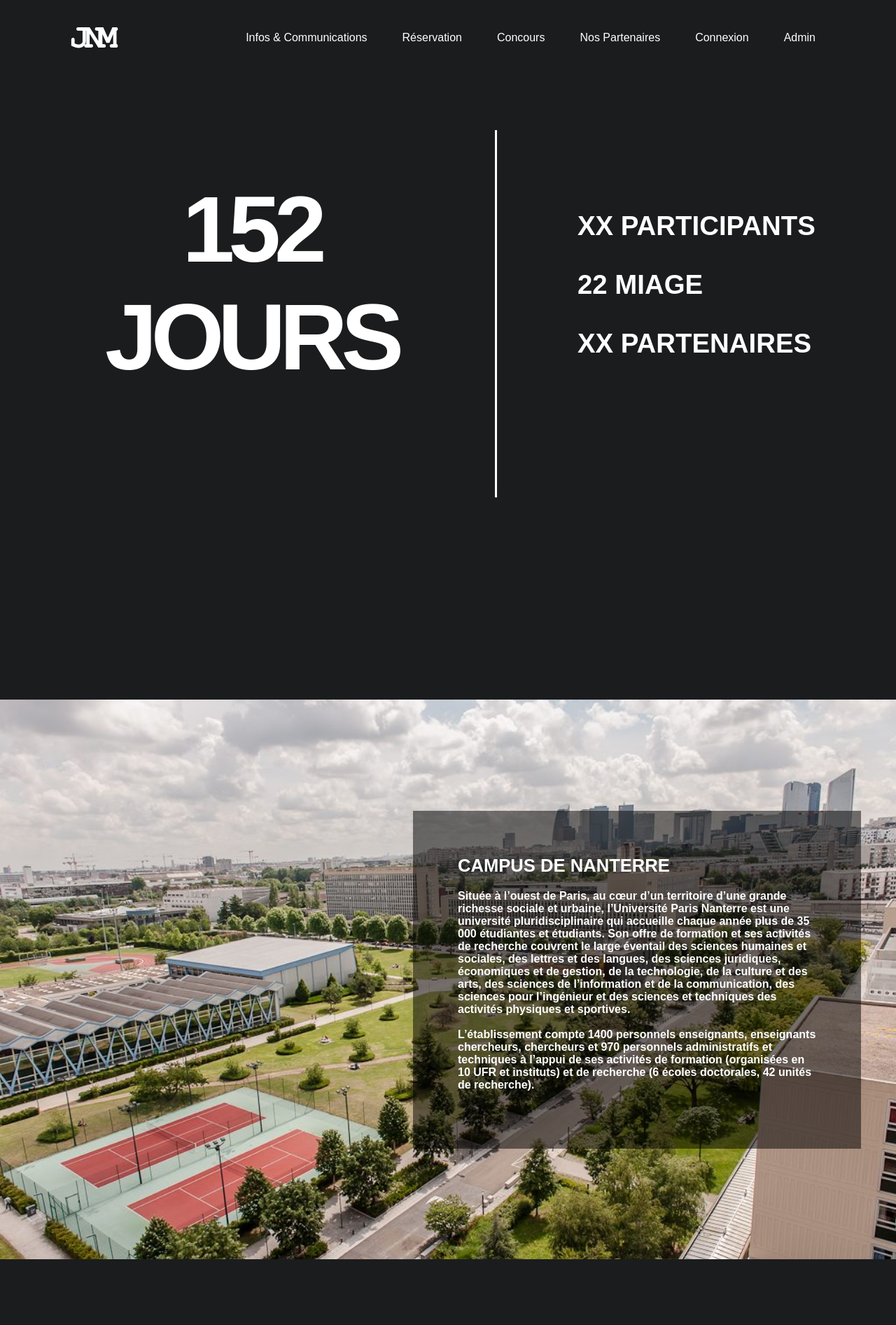
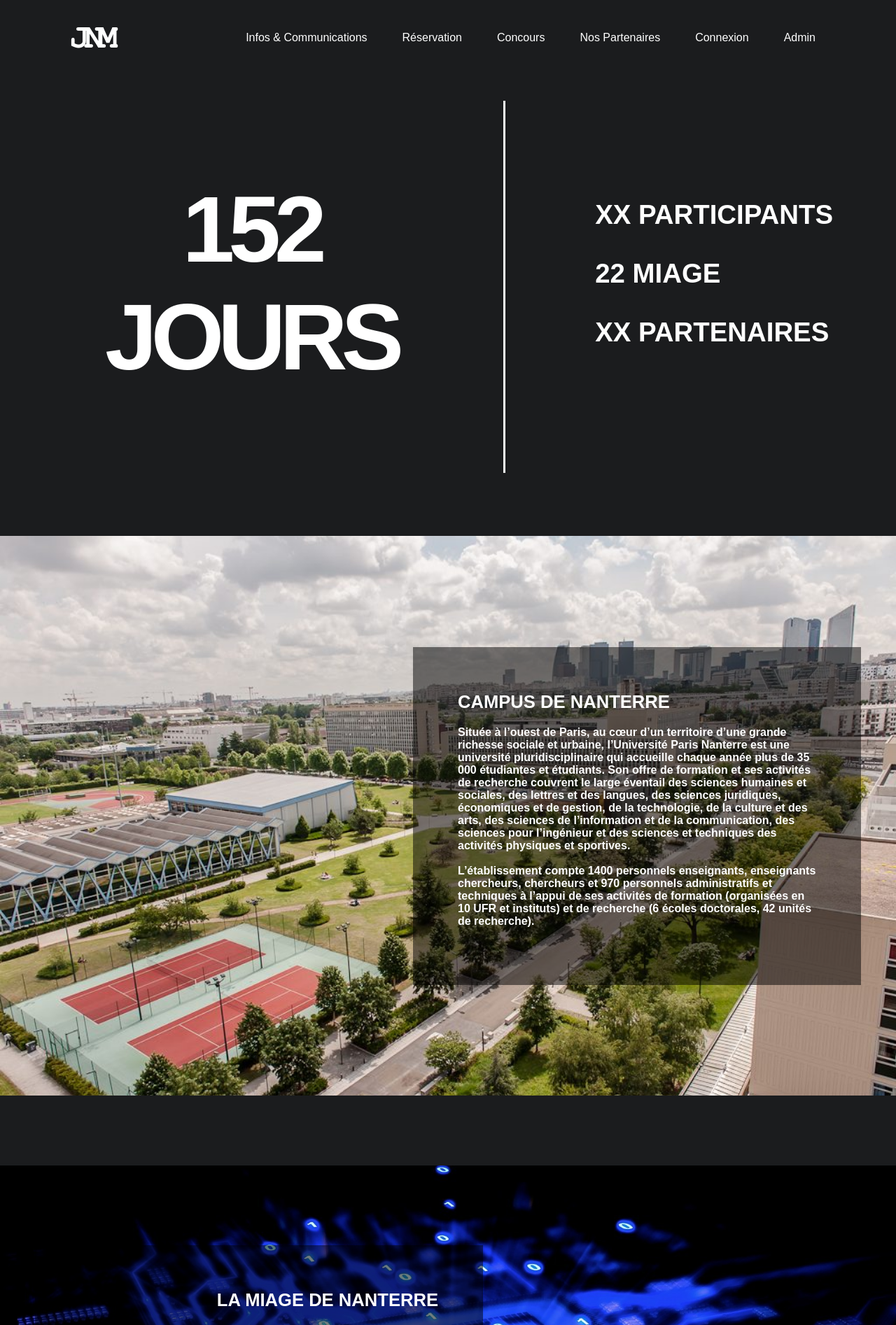
Before and after one commit to TayebMoha/JNM_Symfony_WEB, a Symfony app: template templates/home/index.html.twig in a window 1280 px wide. Shown: the top 1894 px of the page at 70% size. Run offline with Twig, Linux system fonts and the light colour scheme; the template is opened without the code that fills it, so the values that code supplies are empty; some libraries are stand-ins or nearby versions; some web fonts are replaced.

Commit message:
[modif css accueil]

```diff
--- a/templates/base.html.twig
+++ b/templates/base.html.twig
@@ -14,7 +14,7 @@
         {% endblock %}
     </head>
     <header>
-        <a href="#" class="logo">JNM</a>
+        <a href="{{ path('app_homepage') }}" class="logo">JNM</a>
         <ul>
             <li><a{%if app.request.get('_route') == 'app_homepage' %} class="active"{% endif %} href="{{ path('app_homepage') }}">Infos & Communications</a></li>
             <li><a{%if app.request.get('_route') == 'app_reservation' %} class="active"{% endif %} href="{{ path('app_reservation') }}">Réservation</a></li>
--- a/templates/home/index.html.twig
+++ b/templates/home/index.html.twig
@@ -48,13 +48,13 @@
             position: relative;
             width: 100%;
             margin: auto;
-            margin-top: 250px;
+            /*margin-top: 250px;*/
             height: 350px;
 
         }
 
         #compte_a_rebours {
-            margin: auto;
+            margin-top: 250px;
             color: #fff;
             font-weight: 500;
             font-size: 7vw;
@@ -76,9 +76,9 @@
         }
 
         #infos {
-            height: 150%;
-            padding-top: 9%;
-            padding-left: 9%;
+            height: 152%;
+            padding-top: 11%;
+            padding-left: 10%;
             border-left: 3px solid #fff;
             margin: auto;
             float: right;
@@ -87,8 +87,8 @@
             font-size: 2vw;
             text-transform: uppercase;
             align-items: start;
-            margin-top: -5%;
-            margin-right: 9%;
+            margin-right: 90px;
+            margin-top: 144px;
 
         }
 
@@ -103,7 +103,7 @@
         }
 
         #nanterre{
-            margin-top: 400px;
+            margin-top: 416px;
             position: relative;
             align-items: end;
             width: 100%;
```
Also changed, not shown: templates/nous_contacter/index.html.twig (+6 -5 lines).
